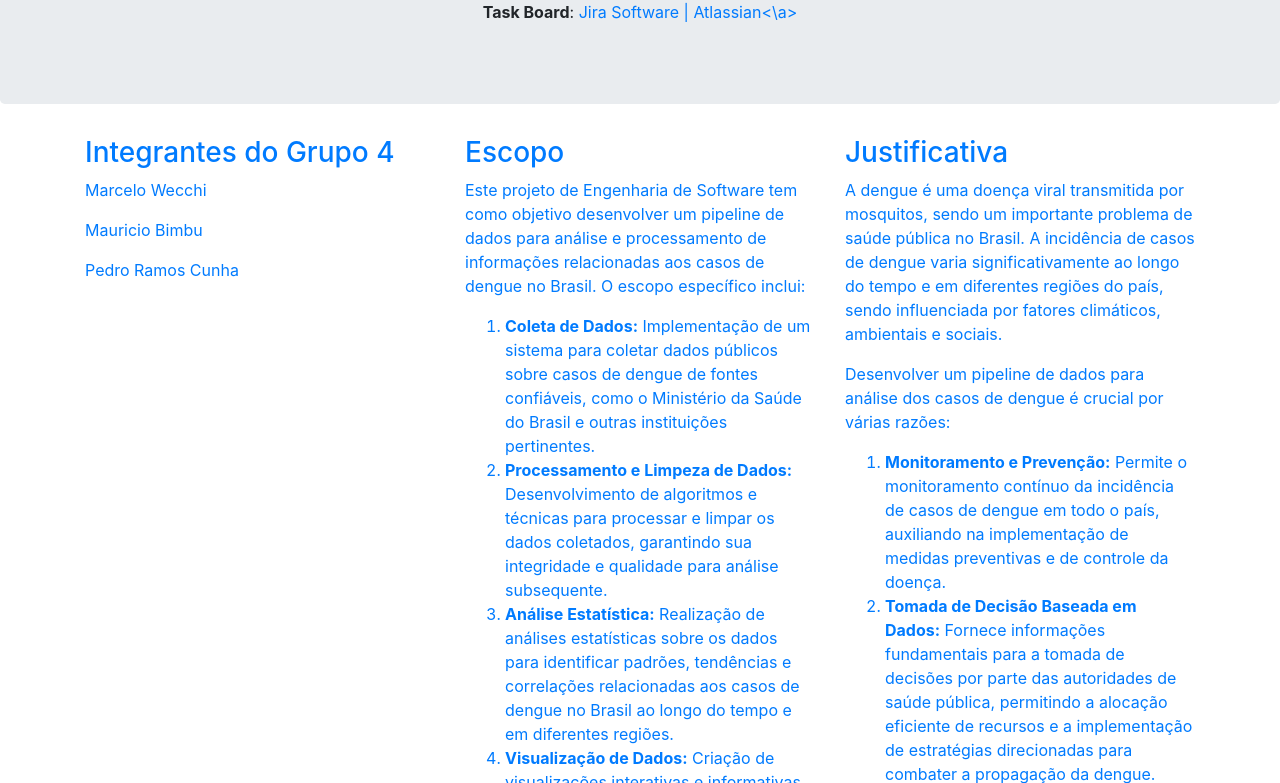
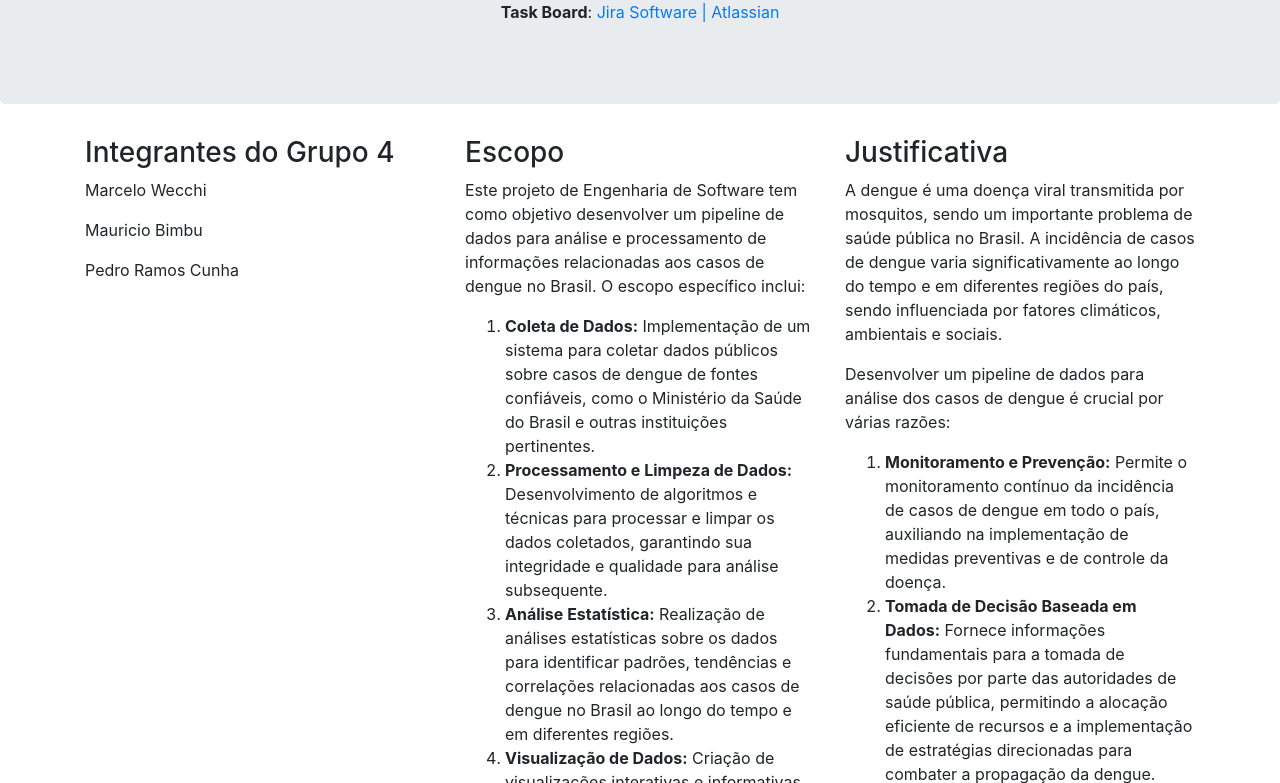
Before and after one commit to wecchi/unifesp_soft_eng.github.io, a plain HTML site: page index.html in a window 1280 px wide. Shown: the part 251-1034 px from the top of the page. Drawn offline with nearby package versions, Linux system fonts and the light colour scheme.

Commit message:
Update index.html
Solve a tag a problem

```diff
--- a/index.html
+++ b/index.html
@@ -15,7 +15,7 @@
   <h1>Engenharia de Software</h1>
   <h2>PPG-CC - Programa de Pós Graduação em Ciência da Computação - Campus São José do Campos</h2>
   <h2><u>Título</u>: Pipeline de dados para dados públicos da saúde no Brasil</h2>
-  <p><strong>Task Board</strong>: <a href="https://www.atlassian.com/software/jira"> Jira Software | Atlassian<\a></p>
+  <p><strong>Task Board</strong>: <a href="https://www.atlassian.com/software/jira"> Jira Software | Atlassian</a></p>
 </div>
 
 <div class="container">
```
